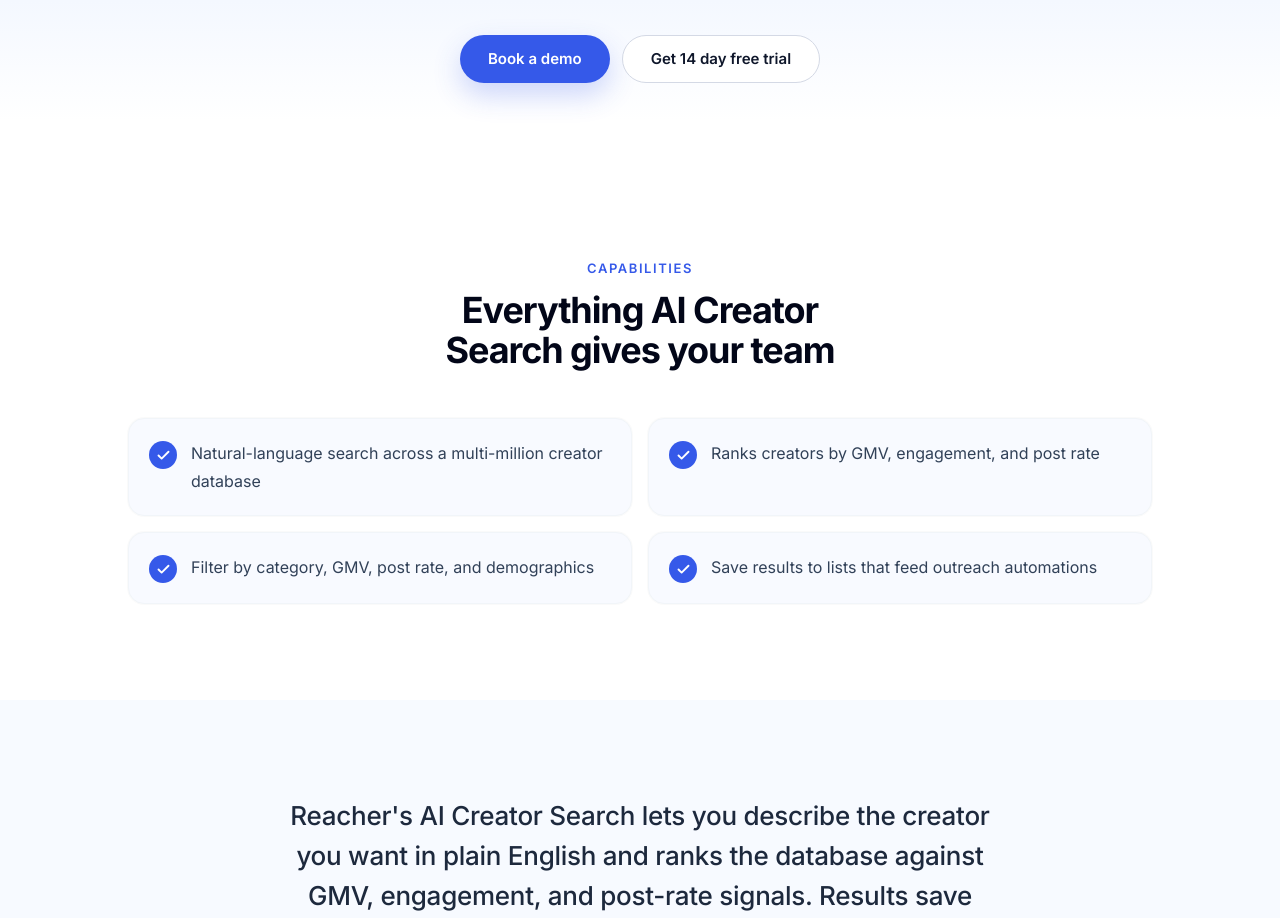
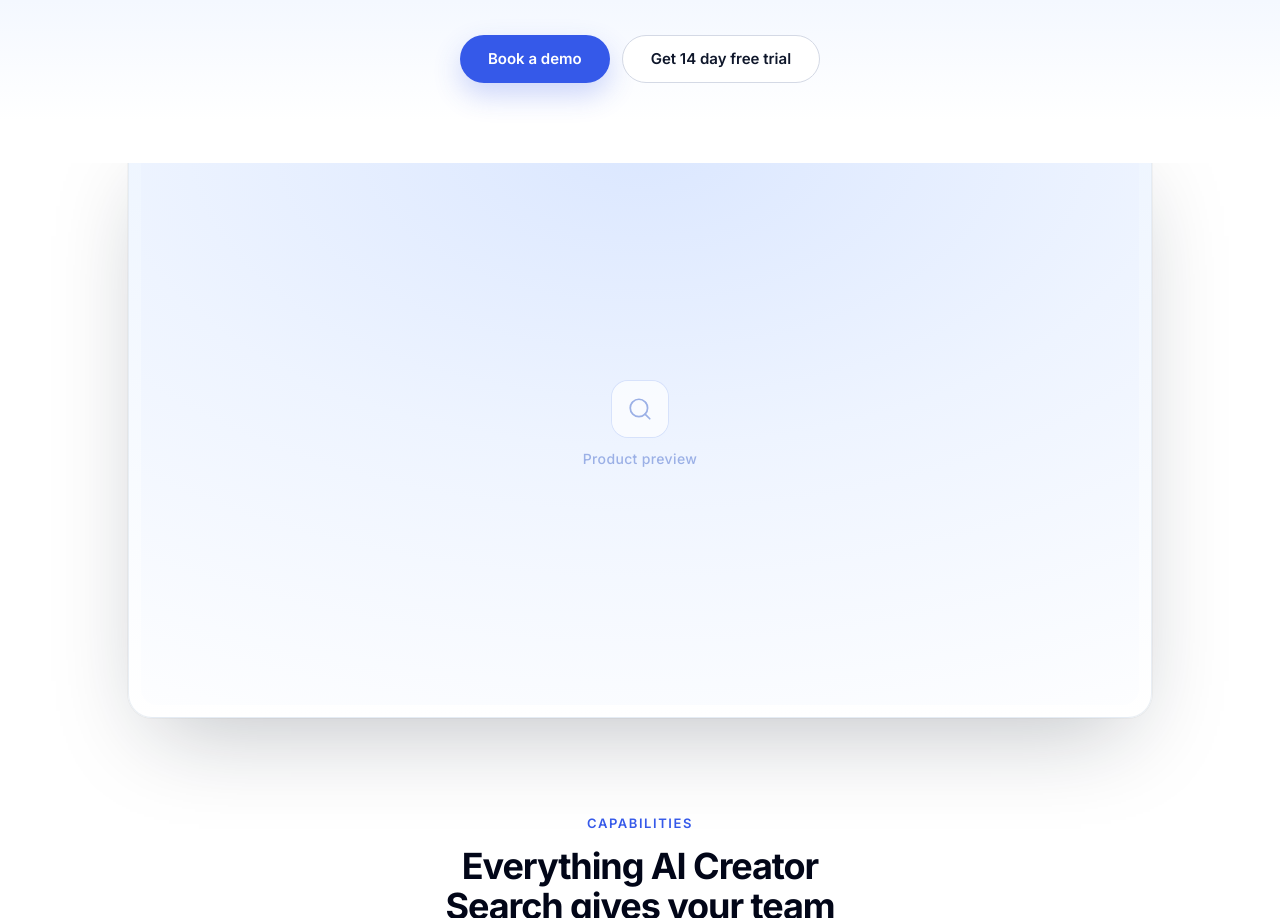
Before and after one commit to ReacherApp/reacherapp.com-prototype, a Next.js app: page /features/creator-discovery in a window 1280 px wide. Shown: the part 360-1278 px from the top of the page. Built offline with nearby package versions, Linux system fonts and the light colour scheme; a web font is replaced by a local one.

Commit message:
feat(feature pages): Cruva-style framed product-screenshot slot below hero (placeholder until screens added); add image field to Feature

```diff
--- a/app/features/[slug]/page.tsx
+++ b/app/features/[slug]/page.tsx
@@ -1,4 +1,5 @@
 import type { Metadata } from "next";
+import Image from "next/image";
 import Link from "next/link";
 import { notFound } from "next/navigation";
 import { ArrowRight, Check } from "lucide-react";
@@ -58,6 +59,32 @@
             >
               Get 14 day free trial
             </Link>
+          </div>
+        </div>
+      </section>
+
+      <section className="px-6">
+        <div className="mx-auto -mt-6 max-w-5xl md:-mt-8">
+          <div className="overflow-hidden rounded-[24px] border border-slate-200/70 bg-gradient-to-b from-[#eef5ff] to-white p-2.5 shadow-[0_34px_90px_-26px_rgba(16,24,40,0.28)] ring-1 ring-black/[0.03] md:p-3">
+            {feature.image ? (
+              <Image
+                src={feature.image}
+                alt={`${feature.name} in Reacher`}
+                width={2160}
+                height={1200}
+                className="h-auto w-full rounded-[16px]"
+                priority
+              />
+            ) : (
+              <div className="flex aspect-[16/9] items-center justify-center rounded-[16px] bg-[radial-gradient(120%_120%_at_50%_0%,#dbe7ff_0%,#eef4ff_45%,#ffffff_100%)]">
+                <div className="flex flex-col items-center gap-3 text-[#9bb0e6]">
+                  <span className="flex h-14 w-14 items-center justify-center rounded-2xl bg-white/70 ring-1 ring-[#d7e2fb]">
+                    <Icon size={26} strokeWidth={1.6} />
+                  </span>
+                  <span className="text-sm font-medium tracking-wide">Product preview</span>
+                </div>
+              </div>
+            )}
           </div>
         </div>
       </section>
--- a/lib/features.ts
+++ b/lib/features.ts
@@ -30,6 +30,8 @@
   whoFor: string;
   value: string;
   capabilities: string[];
+  /** product screenshot, e.g. /reacher-assets/features/<slug>.png */
+  image?: string;
 };
 
 export type NavGroup = { label: string; slugs: string[] };
```
